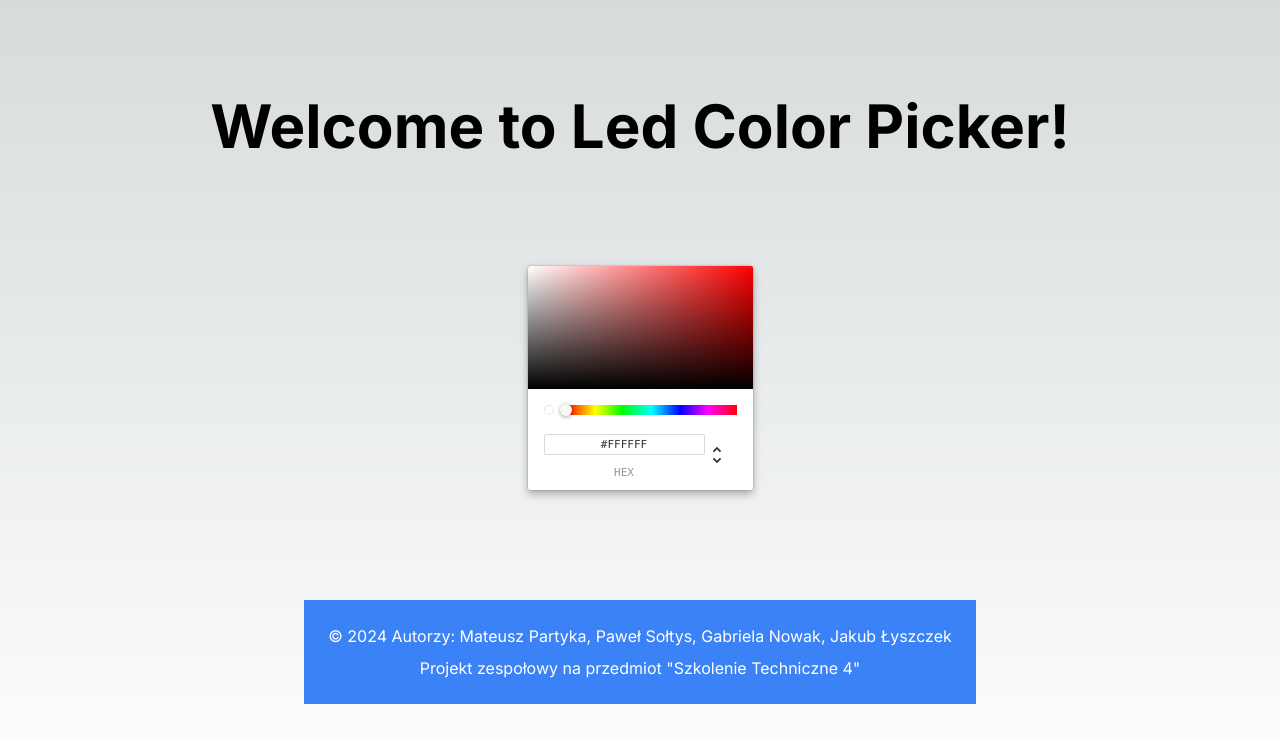
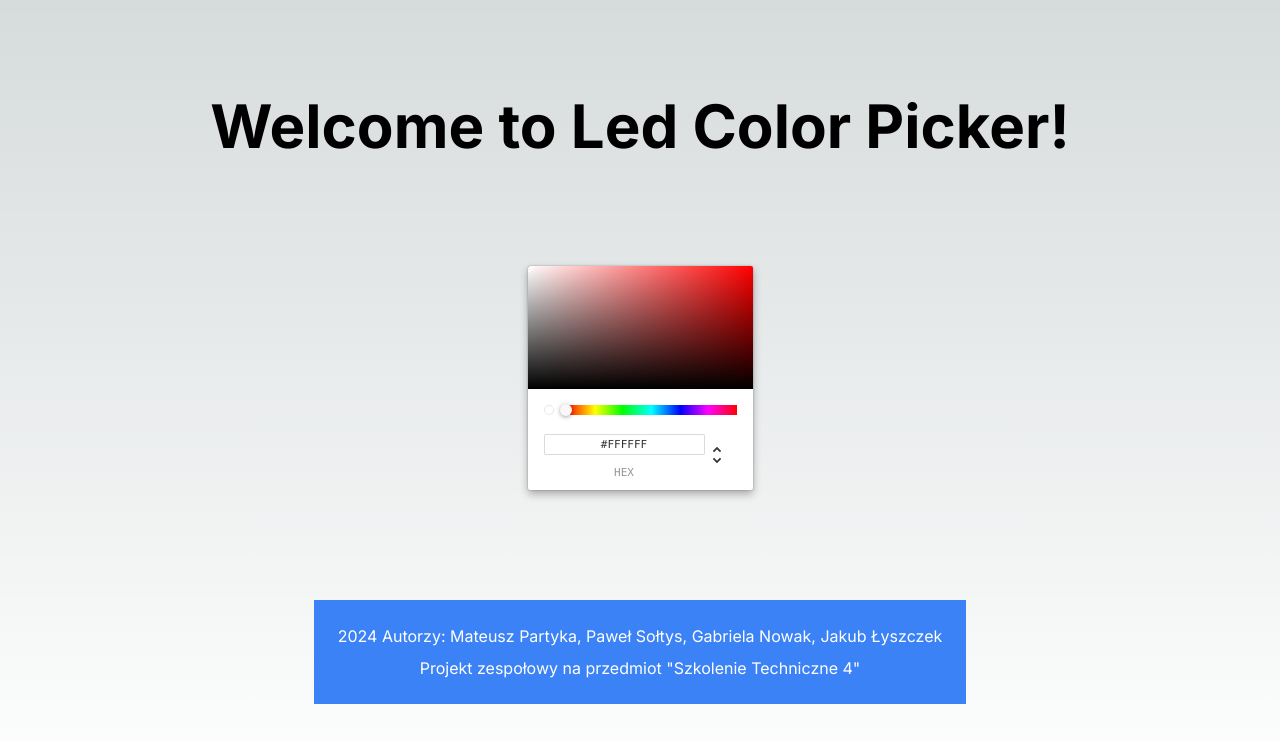
Before and after one commit to Mat55PL/ST4_Front, a Next.js app in the folder st4-front/: page / in a window 1280 px wide. Shown: the top 742 px of the page. Built offline with nearby package versions, Linux system fonts and the light colour scheme.

Commit message:
Update footer.tsx

```diff
--- a/st4-front/src/app/footer.tsx
+++ b/st4-front/src/app/footer.tsx
@@ -1,7 +1,7 @@
 function Footer() {
     return (
         <footer className="bg-blue-500 p-6 text-center text-white">
-            <p className="mb-2">© 2024 Autorzy: Mateusz Partyka, Paweł Sołtys, Gabriela Nowak, Jakub Łyszczek</p>
+            <p className="mb-2">2024 Autorzy: Mateusz Partyka, Paweł Sołtys, Gabriela Nowak, Jakub Łyszczek</p>
             <p>Projekt zespołowy na przedmiot "Szkolenie Techniczne 4"</p>
         </footer>
     )
```
